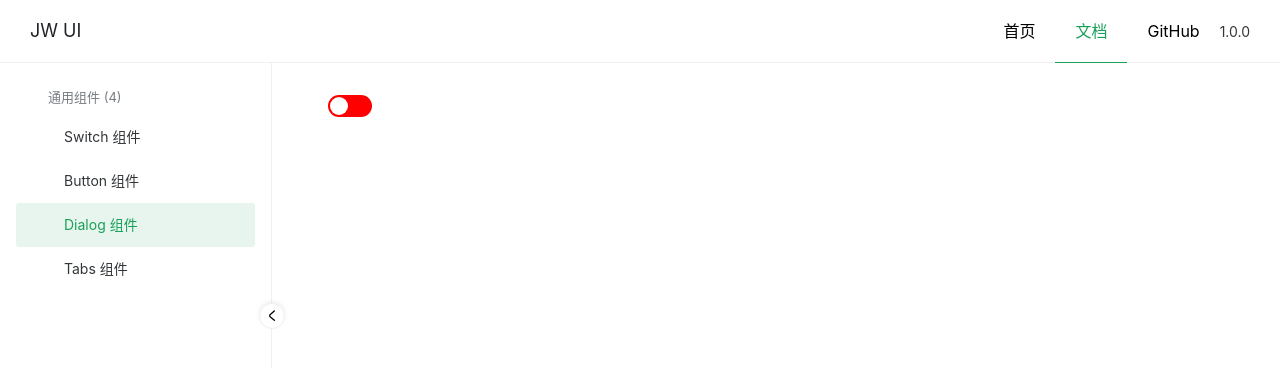
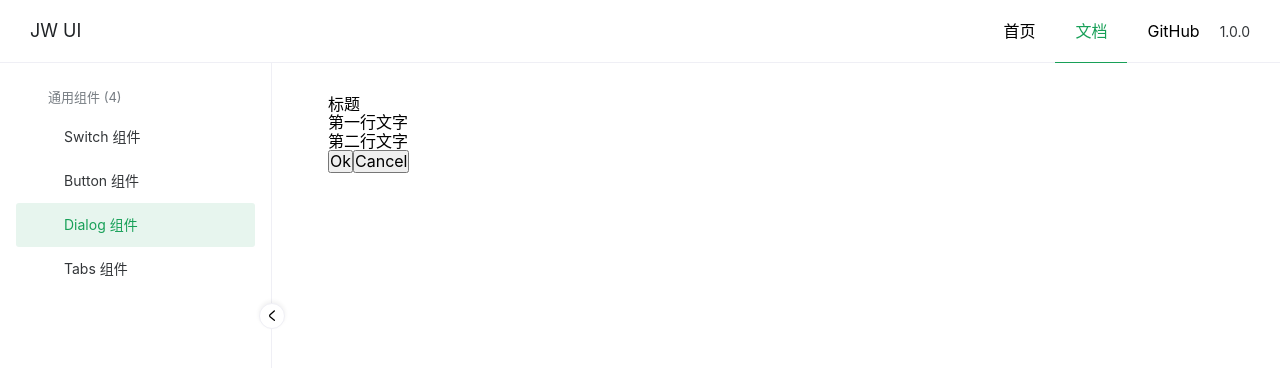
Before and after one commit to coderyjw/jw-ui, a Vue app: page /doc/dialog in a window 1280 px wide. Shown: the top 368 px of the page. Built offline with nearby package versions, Linux system fonts and the light colour scheme.

Commit message:
feat: 出那个键Dialog组件

```diff
--- /dev/null
+++ b/src/components/DialogDemo.vue
@@ -0,0 +1,11 @@
+<template>
+  <div>
+    <Dialog />
+  </div>
+</template>
+
+<script setup lang="ts">
+import Dialog from "@/lib/dialog/index.vue";
+</script>
+
+<style scoped></style>
--- /dev/null
+++ b/src/lib/dialog/index.vue
@@ -0,0 +1,21 @@
+<template>
+  <div>
+    <header>标题</header>
+    <main>
+      <p>第一行文字</p>
+      <p>第二行文字</p>
+    </main>
+    <footer>
+      <button>Ok</button>
+      <button>Cancel</button>
+    </footer>
+  </div>
+</template>
+
+<script setup lang="ts">
+
+</script>
+
+<style scoped>
+
+</style>
--- a/src/router/index.ts
+++ b/src/router/index.ts
@@ -3,6 +3,7 @@ import Home from "@/views/home/index.vue";
 import Doc from "@/views/doc/index.vue";
 import Switch from "@/components/SwitchDemo.vue";
 import Button from "@/components/ButtonDemo.vue";
+import Dialog from "@/components/DialogDemo.vue";
 
 const history = createWebHistory();
 const router = createRouter({
@@ -24,7 +25,7 @@ const router = createRouter({
         },
         {
           path: "dialog",
-          component: Switch,
+          component: Dialog,
         },
         {
           path: "tabs",
```
